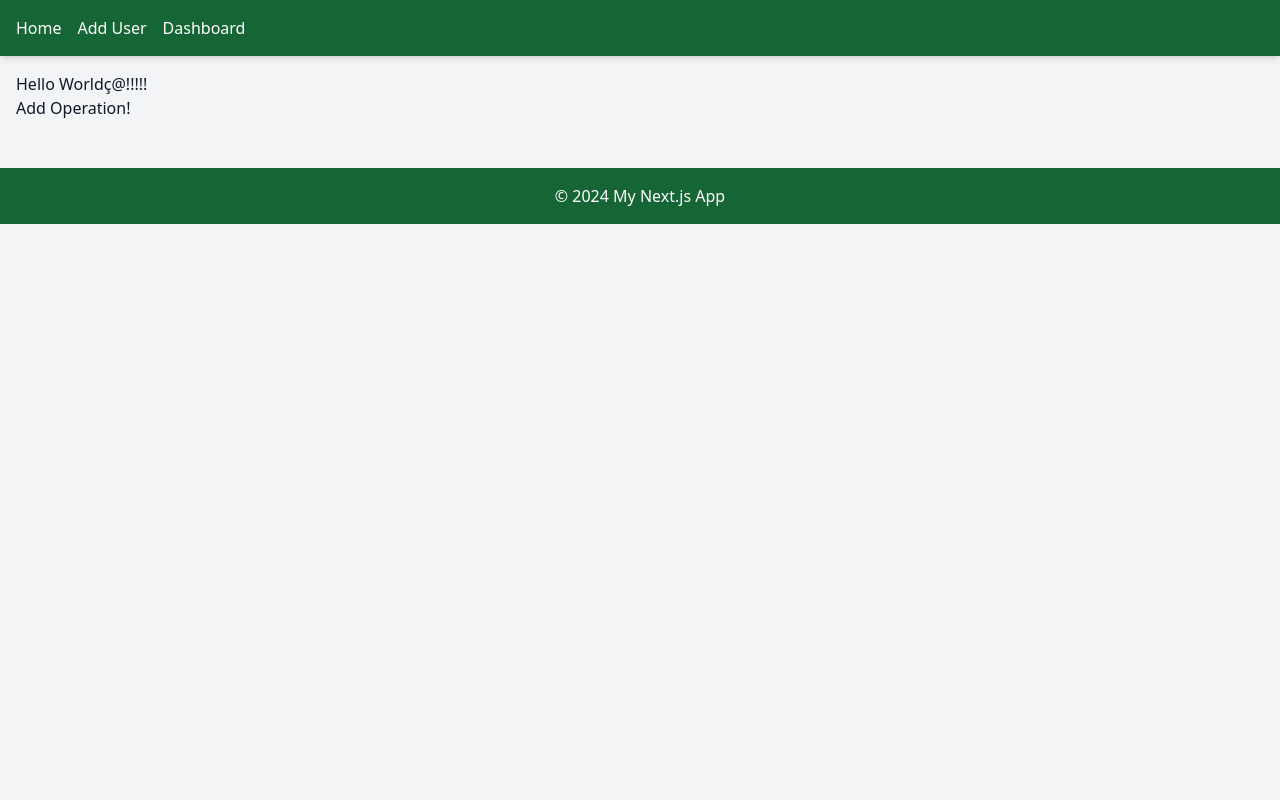
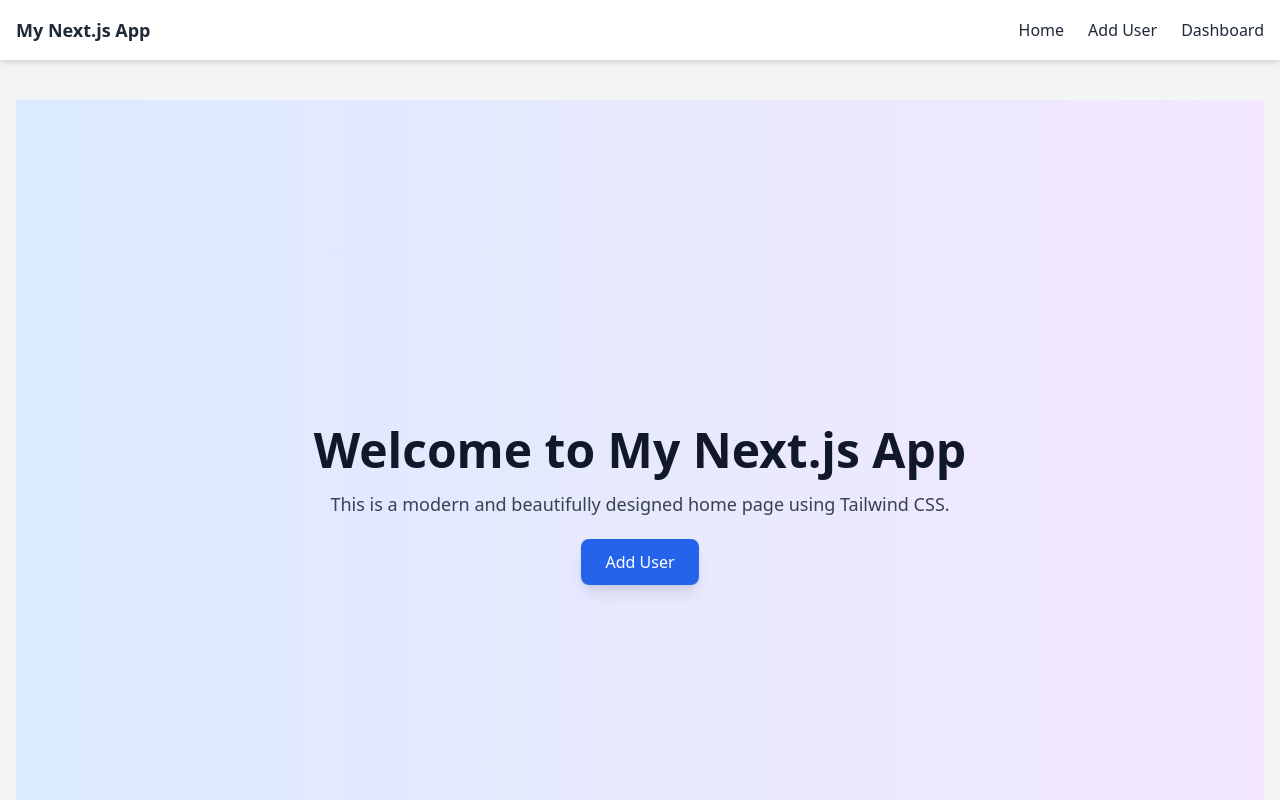
Before and after one commit to ChenYujunjks/nextjs1212, a Next.js app: page / in a window 1280 px wide. Shown: the top 800 px of the page. Built offline with nearby package versions, Linux system fonts and the light colour scheme.

Commit message:
modern tailwind

```diff
--- a/src/app/layout.tsx
+++ b/src/app/layout.tsx
@@ -9,31 +9,43 @@ export default function RootLayout({
 }) {
   return (
     <html lang="en">
-      <body className="bg-gray-100 text-gray-900">
-        <header className="bg-green-800 text-white p-4 shadow-md">
-          <nav>
-            <ul className="flex space-x-4">
+      <body className="bg-gray-100 text-gray-900 font-sans">
+        <header className="bg-white shadow-md sticky top-0 z-50">
+          <nav className="container mx-auto flex items-center justify-between p-4">
+            <div className="text-lg font-semibold text-gray-800">
+              My Next.js App
+            </div>
+            <ul className="flex space-x-6">
               <li>
-                <a href="/" className="hover:text-gray-200">
+                <Link
+                  href="/"
+                  className="hover:text-blue-500 transition duration-300"
+                >
                   Home
-                </a>
+                </Link>
               </li>
               <li>
-                <a href="/add" className="hover:text-gray-200">
+                <Link
+                  href="/add"
+                  className="hover:text-blue-500 transition duration-300"
+                >
                   Add User
-                </a>
+                </Link>
               </li>
               <li>
-                <Link href="/dashboard" className="hover:text-gray-200">
+                <Link
+                  href="/dashboard"
+                  className="hover:text-blue-500 transition duration-300"
+                >
                   Dashboard
                 </Link>
               </li>
             </ul>
           </nav>
         </header>
-        <main className="p-4">{children}</main>
-        <footer className="bg-green-800 text-white p-4 mt-8 text-center">
-          <p>© 2024 My Next.js App</p>
+        <main className="container mx-auto p-4 mt-6">{children}</main>
+        <footer className="bg-gray-800 text-white p-4 mt-8 text-center">
+          <p>© 2024 My Next.js App. All rights reserved.</p>
         </footer>
       </body>
     </html>
--- a/src/app/page.tsx
+++ b/src/app/page.tsx
@@ -1,10 +1,24 @@
+// src/app/page.tsx
 import Link from "next/link";
 
 export default function Home() {
   return (
-    <main>
-      <h1>Hello Worldç@!!!!!</h1>
-      <Link href="/add">Add Operation!</Link>
+    <main className="flex flex-col items-center justify-center min-h-screen bg-gradient-to-r from-blue-100 to-purple-100">
+      <div className="text-center">
+        <h1 className="text-5xl font-bold text-gray-900 mb-4">
+          Welcome to My Next.js App
+        </h1>
+        <p className="text-lg text-gray-700 mb-8">
+          This is a modern and beautifully designed home page using Tailwind
+          CSS.
+        </p>
+        <Link
+          href="/add"
+          className="px-6 py-3 bg-blue-600 text-white rounded-lg shadow-lg hover:bg-blue-500 transition duration-300"
+        >
+          Add User
+        </Link>
+      </div>
     </main>
   );
 }
--- a/src/styles/globals.css
+++ b/src/styles/globals.css
@@ -1,4 +1,30 @@
-/* src/styles/globals.css */
 @tailwind base;
 @tailwind components;
 @tailwind utilities;
+
+/* 自定义全局样式 */
+html, body {
+  @apply bg-gray-100 text-gray-900 font-sans;
+}
+
+/* 链接的默认样式和悬停效果 */
+a {
+  @apply text-gray-800 hover:text-blue-500 transition duration-300;
+}
+
+/* 自定义的滚动条样式 */
+::-webkit-scrollbar {
+  width: 12px;
+}
+
+::-webkit-scrollbar-track {
+  @apply bg-gray-200;
+}
+
+::-webkit-scrollbar-thumb {
+  @apply bg-gray-500 rounded-full;
+}
+
+::-webkit-scrollbar-thumb:hover {
+  @apply bg-gray-700;
+}
```
